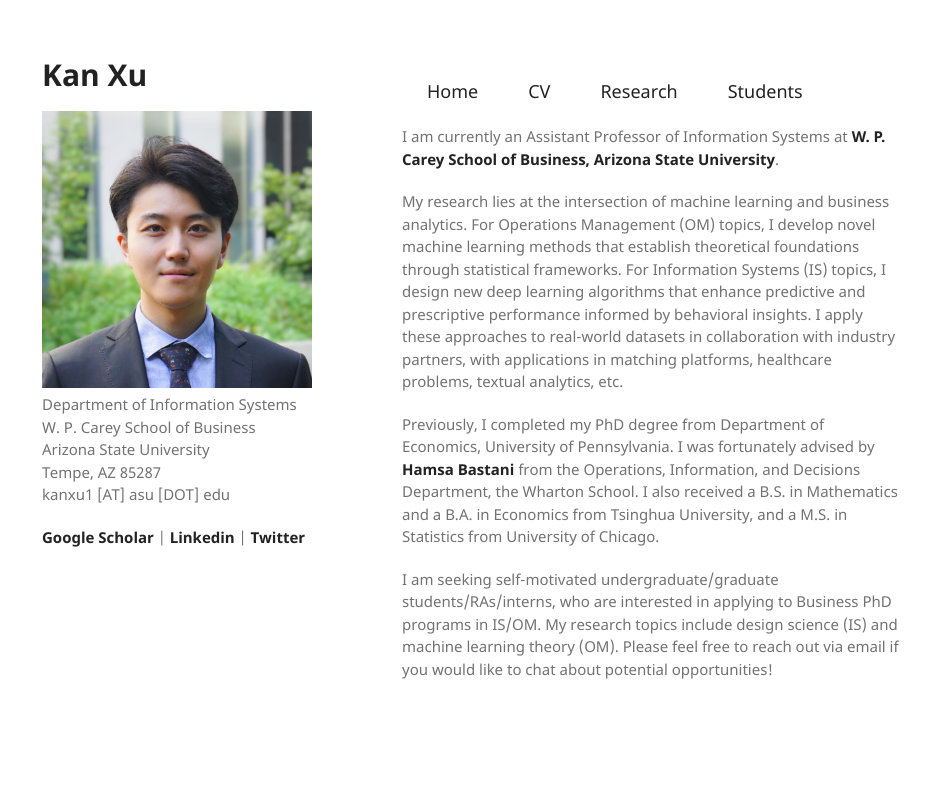
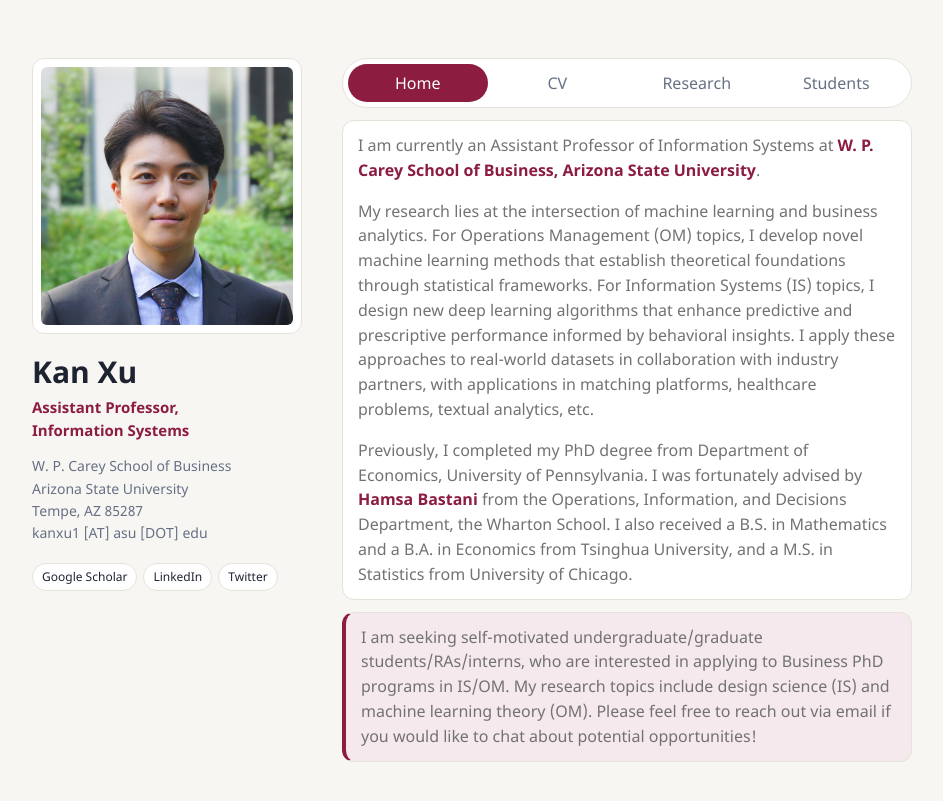
Before and after one commit to kanxu526/kanxu526.github.io, a Jekyll site: the page built from index.md, in a window 1280 px wide. Shown: the top 801 px of the page, without its empty margins (168-1111 px from the left). Built offline with Jekyll 4.4.1, drawn with Linux system fonts in a browser that asks for light colours.

Commit message:
Redesign site: sidebar profile, pill menu, card layout
- New default layout with rounded photo frame and one-row link pills
- Pill menu spanning the content width, current page highlighted
- Boxed intro/callout on Home; card per paper (Research) and student
- Consistent font size, padding and spacing across all pages
- Slightly wider centred layout so award lines fit on one line

Co-Authored-By: Claude Sonnet 5 <noreply@anthropic.com>

```diff
--- a/_layouts/default.html
+++ b/_layouts/default.html
@@ -7,36 +7,35 @@
 
 {% seo %}
     <link rel="stylesheet" href="{{ "/assets/css/style.css?v=" | append: site.github.build_revision | relative_url }}">
-    <!--[if lt IE 9]>
-    <script src="https://cdnjs.cloudflare.com/ajax/libs/html5shiv/3.7.3/html5shiv.min.js"></script>
-    <![endif]-->
   </head>
   <body>
     <div class="wrapper">
       <header>
+        <div class="photo">
+          <img src="{{ site.logo | relative_url }}" alt="{{ site.title }}"/>
+        </div>
+
         <h1><a href="{{ "/" | absolute_url }}">{{ site.title | default: site.github.repository_name }}</a></h1>
+        <p class="role">Assistant Professor,<br>Information Systems</p>
 
-        <img src="{{site.logo | relative_url}}" width='' height='' alt="Logo"/>
-
-        <p>
-          Department of Information Systems <br>
-          W. P. Carey School of Business <br>
-          Arizona State University <br>
-          Tempe, AZ 85287 <br>
-          kanxu1 [AT] asu [DOT] edu <br>
+        <p class="affil">
+          W. P. Carey School of Business<br>
+          Arizona State University<br>
+          Tempe, AZ 85287<br>
+          kanxu1 [AT] asu [DOT] edu
         </p>
 
-        <p>
-          <a href="https://scholar.google.com/citations?user=SaEf5CUAAAAJ&hl=en&authuser=2">Google Scholar</a> | <a href="https://www.linkedin.com/in/kan-xu-8170b953/" data-proofer-ignore>Linkedin</a> | <a href="https://twitter.com/kanxu526" data-proofer-ignore>Twitter</a>
+        <p class="links">
+          <a href="https://scholar.google.com/citations?user=SaEf5CUAAAAJ&hl=en&authuser=2">Google Scholar</a>
+          <a href="https://www.linkedin.com/in/kan-xu-8170b953/" data-proofer-ignore>LinkedIn</a>
+          <a href="https://twitter.com/kanxu526" data-proofer-ignore>Twitter</a>
         </p>
-
       </header>
       <section>
 
       {{ content }}
 
       </section>
-
     </div>
     <script src="{{ "/assets/js/scale.fix.js" | relative_url }}"></script>
   </body>
--- a/assets/css/style.scss
+++ b/assets/css/style.scss
@@ -6,3 +6,120 @@
 html {
   font-size: 24px; // change to whatever
 }
+
+// ---------------------------------------------------------------
+// Site-wide design (all pages use layout: default)
+// ---------------------------------------------------------------
+html { overflow-y: scroll; } // always reserve the scrollbar so every page lines up
+
+body {
+  --bg: #f7f6f2; --surface: #fff; --text: #727272; --heading: #1d2330;
+  --muted: #667085; --line: #e5e2d9; --accent: #8c1d40; --accent-soft: #f6e9ed;
+  background: var(--bg);
+  color: var(--text);
+
+  @media (prefers-color-scheme: dark) {
+    --bg: #14161b; --surface: #1c1f26; --text: #b4b9c4; --heading: #e8eaee;
+    --muted: #9aa3b2; --line: #2b2f38; --accent: #e07a97; --accent-soft: #2a1a20;
+  }
+
+  a { color: var(--accent); }
+
+  // Slightly wider than the theme default (860px wrapper / 500px content).
+  // 270px sidebar + 40px gap + 570px content, centred, so the blank space on the
+  // left and right is equal. 270 + 570 = 840 still fits at the theme's 960px
+  // stacking breakpoint.
+  .wrapper { width: auto; max-width: 880px; }
+  section { width: 570px; }
+
+  // Sidebar
+  header {
+    .photo {
+      background: var(--surface);
+      border: 1px solid var(--line);
+      border-radius: 12px;
+      padding: 8px;
+      margin-bottom: 20px;
+      img { display: block; width: 100%; border-radius: 6px; }
+    }
+    h1 {
+      font-size: 30px; font-weight: 700; line-height: 1.2;
+      margin: 0 0 6px;
+      a { color: var(--heading); }
+    }
+    .role { color: var(--accent); font-weight: 600; margin: 0 0 14px; }
+    .affil { color: var(--muted); font-size: 14px; line-height: 1.6; margin: 0 0 18px; }
+    .links {
+      display: flex; gap: 6px; flex-wrap: nowrap;
+      a {
+        font-size: 12px; font-weight: 500; white-space: nowrap;
+        color: var(--heading); background: var(--surface);
+        border: 1px solid var(--line); border-radius: 99px;
+        padding: 4px 9px; text-decoration: none; transition: .15s;
+        &:hover { border-color: var(--accent); color: var(--accent); }
+      }
+    }
+  }
+
+  // Menu: pill bar with roomy spacing like the original
+  ul.menu {
+    display: flex;
+    box-sizing: border-box;
+    width: 100%;
+    overflow: visible;
+    margin: 0 0 12px;
+    padding: 5px;
+    background: var(--surface);
+    border: 1px solid var(--line);
+    border-radius: 99px;
+    li { float: none; flex: 1; }
+    li a {
+      font-size: 16px; padding: 7px 0; border-radius: 99px;
+      color: var(--muted); text-decoration: none;
+      &:hover { color: var(--heading); }
+      &.active { background: var(--accent); color: #fff; }
+    }
+  }
+
+  // Content boxes: every box on every page shares the same font size,
+  // padding and spacing so the structure lines up.
+  .card, .callout, section > p {
+    box-sizing: border-box;
+    border: 1px solid var(--line);
+    border-radius: 12px;
+    padding: 12px 15px;
+    margin: 0 0 12px;
+    font-size: 16px;
+    line-height: 1.55;
+  }
+  .card { background: var(--surface); }
+  .card p { margin: 0 0 16px; }
+  .card p:last-child, .callout p:last-child { margin-bottom: 0; }
+  .callout {
+    background: var(--accent-soft);
+    border-left: 4px solid var(--accent);
+    p { margin: 0; }
+  }
+
+  // Section headings (Research page)
+  section h2 {
+    font-size: 20px;
+    margin: 28px 0 14px;
+    padding-bottom: 6px;
+    border-bottom: 2px solid var(--accent);
+    display: inline-block;
+    &:first-of-type { margin-top: 0; }
+  }
+
+  // Paper / student entries: each paragraph directly in <section> becomes a box
+  section > p {
+    background: var(--surface);
+    b { color: var(--heading); }
+  }
+  .award {
+    background: #fbf3dc; color: #8a6508; font-weight: 400;
+    padding: 1px 8px; border-radius: 6px;
+    -webkit-box-decoration-break: clone; box-decoration-break: clone;
+    @media (prefers-color-scheme: dark) { background: #2b2515; color: #e6b84d; }
+  }
+}
--- a/index.md
+++ b/index.md
@@ -3,11 +3,13 @@ layout: default
 ---
 
 <ul class='menu'>
-<li><a href="./">Home</a></li>
+<li><a class="active" href="./">Home</a></li>
 <li><a href="./CV.pdf">CV</a></li>
 <li><a href="./research.html">Research</a></li>
 <li><a href="./student.html">Students</a></li>
 </ul>
+
+<div class="card">
 
 <p>I am currently an Assistant Professor of Information Systems at <a href="https://wpcarey.asu.edu/">W. P. Carey School of Business, Arizona State University</a>. </p>
 
@@ -15,6 +17,12 @@ layout: default
 
 <p>Previously, I completed my PhD degree from Department of Economics, University of Pennsylvania. I was fortunately advised by <a href="https://hamsabastani.github.io">Hamsa Bastani</a> from the Operations, Information, and Decisions Department, the Wharton School. I also received a B.S. in Mathematics and a B.A. in Economics from Tsinghua University, and a M.S. in Statistics from University of Chicago. </p>
 
+</div>
+
+<div class="callout">
+
 <p>
 I am seeking self-motivated undergraduate/graduate students/RAs/interns, who are interested in applying to Business PhD programs in IS/OM. My research topics include design science (IS) and machine learning theory (OM). Please feel free to reach out via email if you would like to chat about potential opportunities!
 </p>
+
+</div>
```
Also changed, not shown: research.md (+1 -1 lines), student.md (+1 -1 lines).
